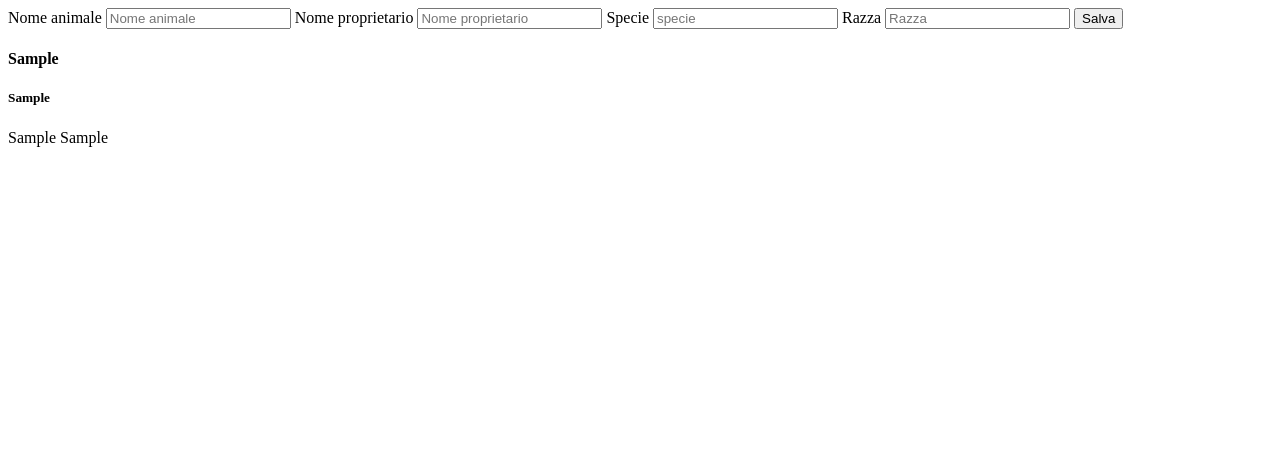
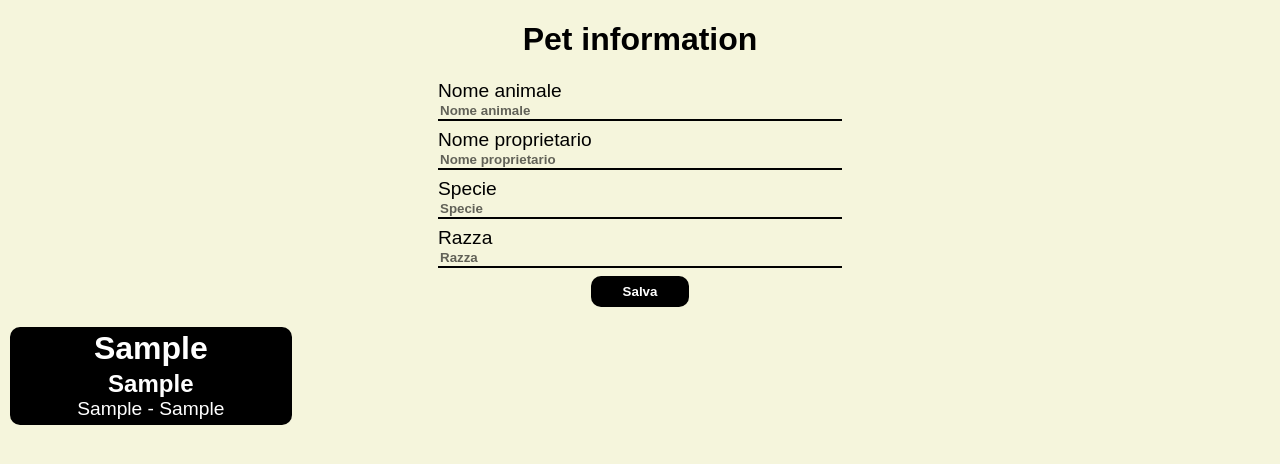
Before and after one commit to Sam-1776/U2-W3-D1, a plain HTML site: page index.html in a window 1280 px wide. Both pictures are taken after typing "Sample", "Sample", "Sample", "Sample" into the empty fields and a click on the button "Salva". Drawn offline with Linux system fonts and the light colour scheme.

Commit message:
add SCSS

```diff
--- a/class.js
+++ b/class.js
@@ -38,6 +38,7 @@ console.log(User.control(person[7], person[3]));
 
 window.onload = () => {
     const animali = [];
+    let j = 0;
   const form = document.getElementById("Myform");
   const main = document.querySelector("main");
   form.onsubmit = function (e) {
@@ -63,19 +64,20 @@ window.onload = () => {
         static isSameOwner(x, y) {
           return x.ownername === y.ownername;
         }
-      }
+    }
 
 
     console.log(animali.push(new Pet(pet, name, species ,breed)));
     console.log(animali);
 
     const div = document.createElement("div");
+    div.classList.add("card");
     const h4 = document.createElement("h4");
     h4.innerText = `${name}`;
     const h5 = document.createElement("h5");
     h5.innerText = `${pet}`;
     const infoPet = document.createElement("span");
-    infoPet.innerText = `${species} ${breed}`;
+    infoPet.innerText = `${species} - ${breed}`;
 
     div.appendChild(h4);
     div.appendChild(h5);
--- a/index.html
+++ b/index.html
@@ -4,20 +4,23 @@
     <meta charset="UTF-8">
     <meta name="viewport" content="width=device-width, initial-scale=1.0">
     <title>Esercizio JS</title>
+    <link rel="stylesheet" href="./assets/dist/css/style.min.css">
 </head>
 <body>
-
+<h1>Pet information</h1>
+<div class="container">
     <form id="Myform">
         <label for="petName">Nome animale</label>
-        <input id="petName" type="text" placeholder="Nome animale">
+        <input id="petName" type="text" placeholder="Nome animale" required>
         <label for="ownername">Nome proprietario</label>
-        <input id="ownername" type="text" placeholder="Nome proprietario">
+        <input id="ownername" type="text" placeholder="Nome proprietario" required>
         <label for="species">Specie</label>
-        <input id="species" type="text" placeholder="specie">
+        <input id="species" type="text" placeholder="Specie" required>
         <label for="breed">Razza</label>
-        <input id="breed" type="text" placeholder="Razza">
+        <input id="breed" type="text" placeholder="Razza" required>
         <button type="submit">Salva</button>
     </form>
+</div>
     <main></main>
 
 
--- /dev/null
+++ b/style.scss
@@ -0,0 +1,85 @@
+body{
+    box-sizing: border-box;
+    margin: 0;
+    font-family: sans-serif;
+    background-color: beige;
+}
+
+h1{
+    text-align: center;
+}
+
+.container{
+    display: flex;
+    justify-content: center;
+    #Myform{
+        display: flex;
+        flex-direction: column;
+        align-items: center;
+        input{
+            min-width: 400px;
+            border: none;
+            border-bottom: 2px solid black;
+            background-color: transparent;
+            margin-bottom: 8px;
+
+            &::placeholder{
+                color: black;
+                opacity: .6;
+                font-weight: bold;
+            }
+        }
+        label{
+            align-self: flex-start;
+            font-size: 1.2rem;
+        }
+
+        button{
+            border: none;
+            padding: .5rem 2rem;
+            border-radius: 10px;
+            background-color: black;
+            color: white;
+            font-weight: bold;
+
+            &:hover{
+                background-color: lightslategrey;
+            }
+        }
+    }
+}
+main{
+    display: flex;
+    flex-wrap: wrap;
+    margin-top: 20px;
+    .card{
+        background-color: black;
+        width: 22%;
+        color: white;
+        border-radius: 10px;
+        margin-inline: 10px;
+        margin-bottom: 10px;
+        display: flex;
+        flex-direction: column;
+        align-items: center;
+
+        h4{
+            font-size: 2rem;
+            margin-block: 3px;
+        }
+        h5{
+            margin: 0;
+            font-size: 1.5rem;
+        }
+
+        span{
+            font-size: 1.2rem;
+            padding-bottom: 5px;
+        }
+
+        &:hover{
+            background-color: lightslategrey;
+        }
+
+    }
+}
```
Also changed, not shown: assets/css/style.css (added), assets/dist/css/style.min.css (added), 2 other files.
